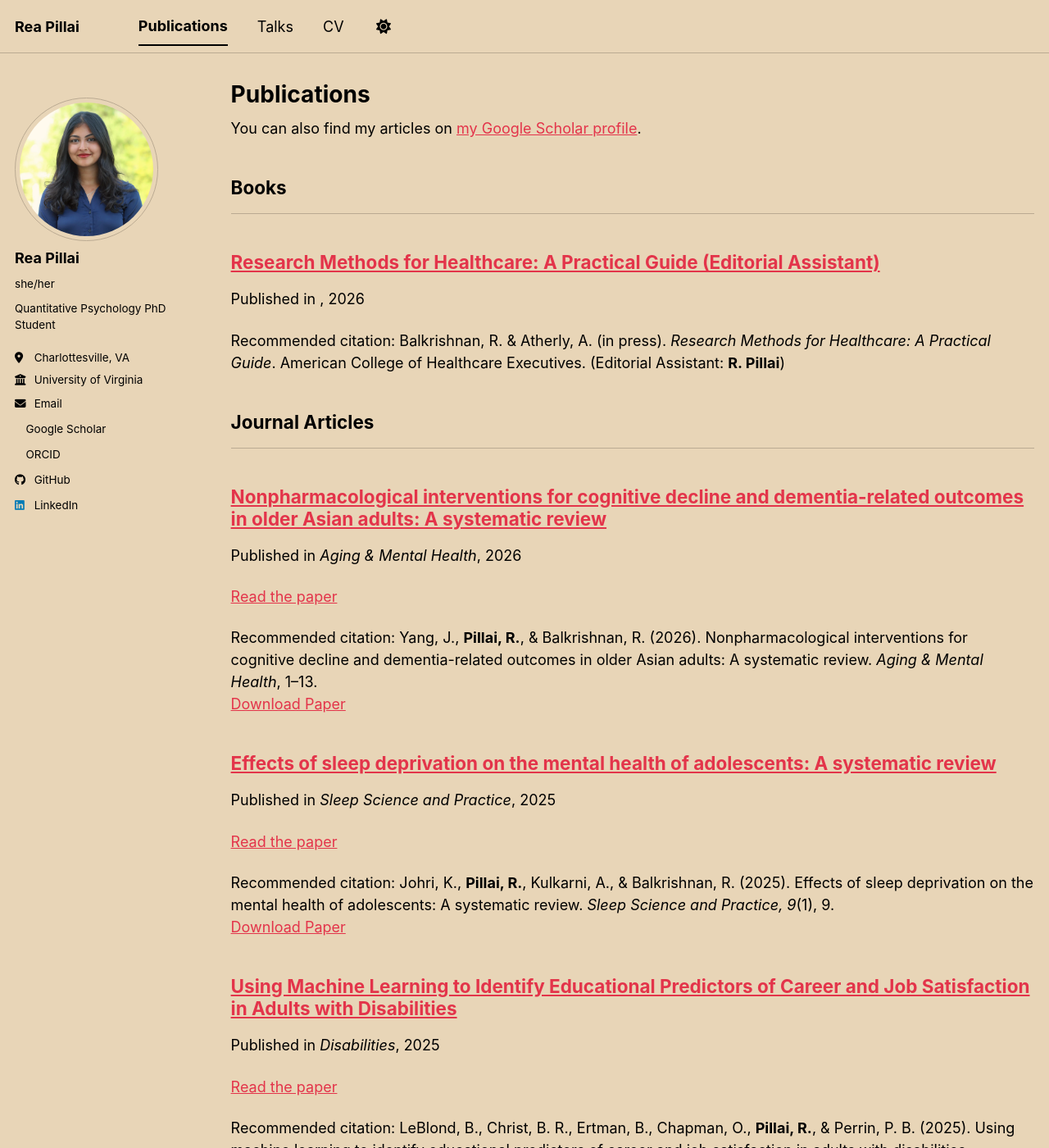
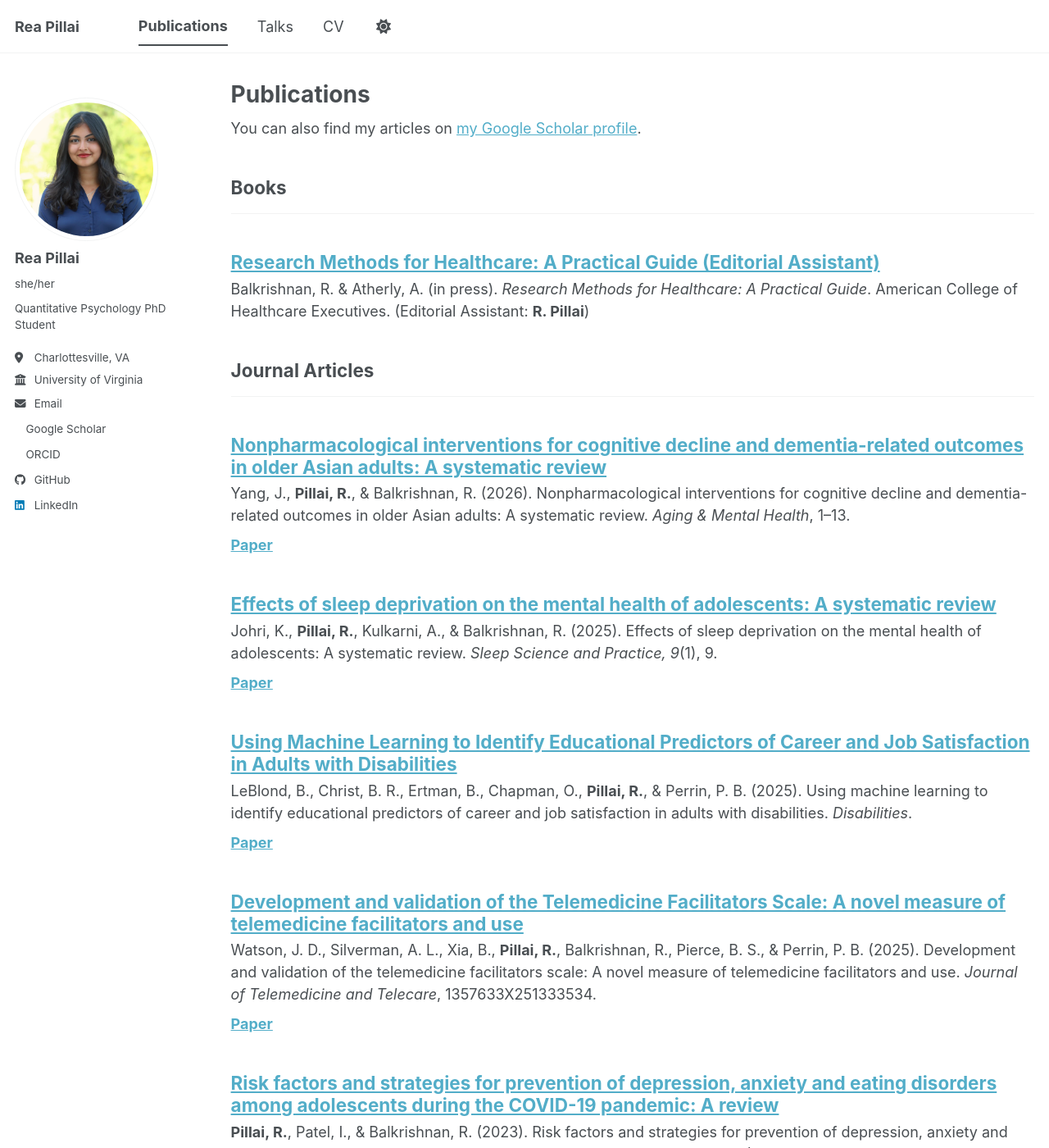
Before and after one commit to reap13/reap13.github.io, a Jekyll site: the page built from _pages/publications.html, in a window 1280 px wide and 1400 px high. Shown: the whole window at 82% size. Built offline with Jekyll 4.4.1, drawn with Linux system fonts in a browser that asks for light colours; a style sheet for code colours, icons or effects is not loaded; some of the changed text lies outside the part shown.

Commit message:
Polish theme and publication listings
- Switch to the default theme for plainer, higher-contrast colours
- Show each publication as title, citation and a short Paper/Slides/BibTeX row
- Add the book's publisher as its venue
- Fix the Google Scholar link on the Publications page, which pointed nowhere
- Point the repository setting at reap13/reap13.github.io

Co-Authored-By: Claude Opus 5.5 <noreply@anthropic.com>

```diff
--- a/_config.yml
+++ b/_config.yml
@@ -8,7 +8,7 @@
 
 # Basic Site Settings
 locale                   : "en-US"
-site_theme               : "sunrise" # The available themes options are "default", "air", "sunrise", "mint", "dirt" and "contrast"
+site_theme               : "default" # The available themes options are "default", "air", "sunrise", "mint", "dirt" and "contrast"
 title                    : "Rea Pillai"
 title_separator          : "-"
 name                     : &name "Rea Pillai"
@@ -16,7 +16,7 @@ description              : &description "Rea Pillai's academic portfolio"   # Up
 url                      : https://reap13.github.io # The base hostname & protocol for your site e.g. "https://[your GitHub username].github.io",
                                                            # or if you already have some other page hosted on Github then use "https://[your GitHub username].github.io/[Your Repo Name]"
 baseurl                  : "" # the subpath of your site, e.g. "/blog"
-repository               : "academicpages/academicpages.github.io"
+repository               : "reap13/reap13.github.io"
 
 # Site Author - The following control what appear as part of the author content on the side bar.
 #               If a field is blank the icon and link will not appear, otherwise it will be shown.
--- a/_includes/archive-single.html
+++ b/_includes/archive-single.html
@@ -40,19 +40,33 @@
 
         {% if post.collection == 'teaching' %}
           <p> {{ post.type }}, <i>{{ post.venue }}</i>, {{ post.date | default: "1900-01-01" | date: "%Y" }} </p>
+        {% elsif post.collection == 'publications' and post.citation %}
         {% elsif post.collection == 'publications' %}
           <p>Published in <i>{{ post.venue }}</i>, {{ post.date | default: "1900-01-01" | date: "%Y" }} </p>
         {% elsif post.date %}
          <p class="page__date"><strong><i class="fa fa-fw fa-calendar" aria-hidden="true"></i> {{ site.data.ui-text[site.locale].date_label | default: "Published:" }}</strong> <time datetime="{{ post.date | default: "1900-01-01" | date_to_xmlschema }}">{{ post.date | default: "1900-01-01" | date: "%B %d, %Y" }}</time></p>
         {% endif %}
 
-    {% if post.excerpt and site.read_more != 'enabled' %}
+    {% if post.collection == 'publications' %}
+      {% if post.citation %}
+        <p class="archive__item-citation">{{ post.citation }}</p>
+      {% endif %}
+      {% assign pub_links = "" | split: "" %}
+      {% if post.paperurl %}{% capture pub_link %}<a href="{{ post.paperurl }}">Paper</a>{% endcapture %}{% assign pub_links = pub_links | push: pub_link %}{% endif %}
+      {% if post.slidesurl %}{% capture pub_link %}<a href="{{ post.slidesurl }}">Slides</a>{% endcapture %}{% assign pub_links = pub_links | push: pub_link %}{% endif %}
+      {% if post.bibtexurl %}{% capture pub_link %}<a href="{{ post.bibtexurl }}">BibTeX</a>{% endcapture %}{% assign pub_links = pub_links | push: pub_link %}{% endif %}
+      {% if pub_links.size > 0 %}
+        <p class="archive__item-links">{{ pub_links | join: " · " }}</p>
+      {% endif %}
+    {% elsif post.excerpt and site.read_more != 'enabled' %}
     <p class="archive__item-excerpt" itemprop="description">{{ post.excerpt | markdownify }}</p>
     {% elsif post.excerpt and site.read_more == 'enabled' %}
     <p class="archive__item-excerpt" itemprop="description"><p>{{ post.excerpt | markdownify | remove: '<p>' | remove: '</p>' }}<strong><a href="{{ base_path }}{{ post.url }}" rel="permalink"> Read more</a></strong></p></p>
     {% endif %}
 
-    {% if post.citation and post.paperurl and post.slidesurl and post.bibtexurl %}
+    {% if post.collection == 'publications' %}
+      {% comment %} citation and links are shown above {% endcomment %}
+    {% elsif post.citation and post.paperurl and post.slidesurl and post.bibtexurl %}
       <p>Recommended citation: {{ post.citation }}<br /><a href="{{ post.paperurl }}">Download Paper</a> | <a href="{{ post.slidesurl }}">Download Slides</a> | <a href="{{ post.bibtexurl }}">Download Bibtex</a></p>
     {% elsif post.citation and post.paperurl and post.slidesurl %}
       <p>Recommended citation: {{ post.citation }}<br /><a href="{{ post.paperurl }}">Download Paper</a> | <a href="{{ post.slidesurl }}">Download Slides</a></p>
--- a/_pages/publications.html
+++ b/_pages/publications.html
@@ -6,7 +6,7 @@ author_profile: true
 ---
 
 {% if site.author.googlescholar %}
-  <div class="wordwrap">You can also find my articles on <a href="{{https://scholar.google.com/citations?user=vDUBo8cAAAAJ&hl=en}}">my Google Scholar profile</a>.</div>
+  <div class="wordwrap">You can also find my articles on <a href="{{ site.author.googlescholar }}">my Google Scholar profile</a>.</div>
 {% endif %}
 
 {% include base_path %}
--- a/_sass/layout/_archive.scss
+++ b/_sass/layout/_archive.scss
@@ -64,6 +64,18 @@
   & + p {
     text-indent: 0;
   }
+}
+
+.archive__item-citation {
+  margin: 0.25em 0 0.5em;
+  font-size: $type-size-5;
+  line-height: 1.5;
+}
+
+.archive__item-links {
+  margin-top: 0;
+  font-size: $type-size-5;
+  font-weight: bold;
 }
 
 .archive__item-teaser {
```
Also changed, not shown: _publications/2026-01-01-research-methods-healthcare.md (+1 -0 lines).
